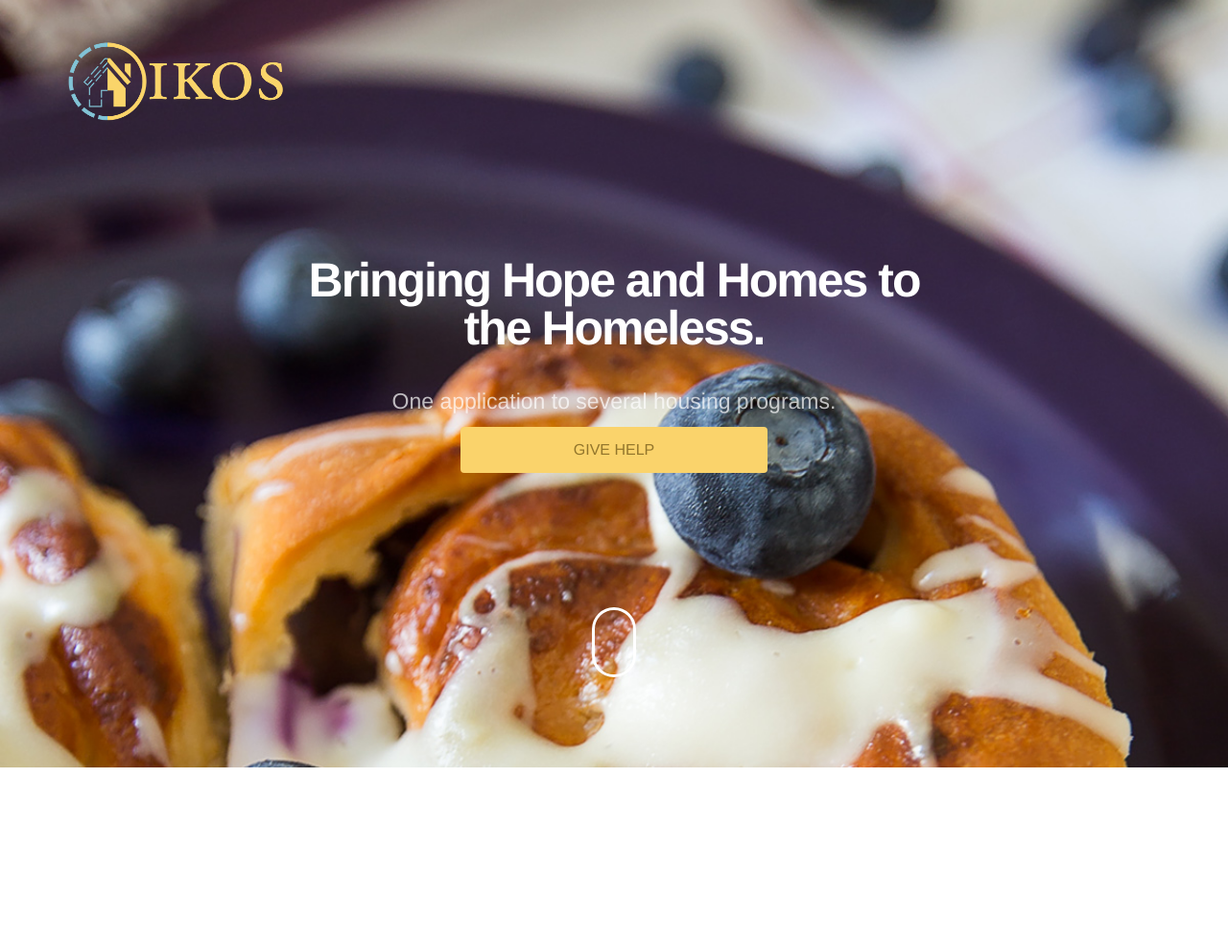
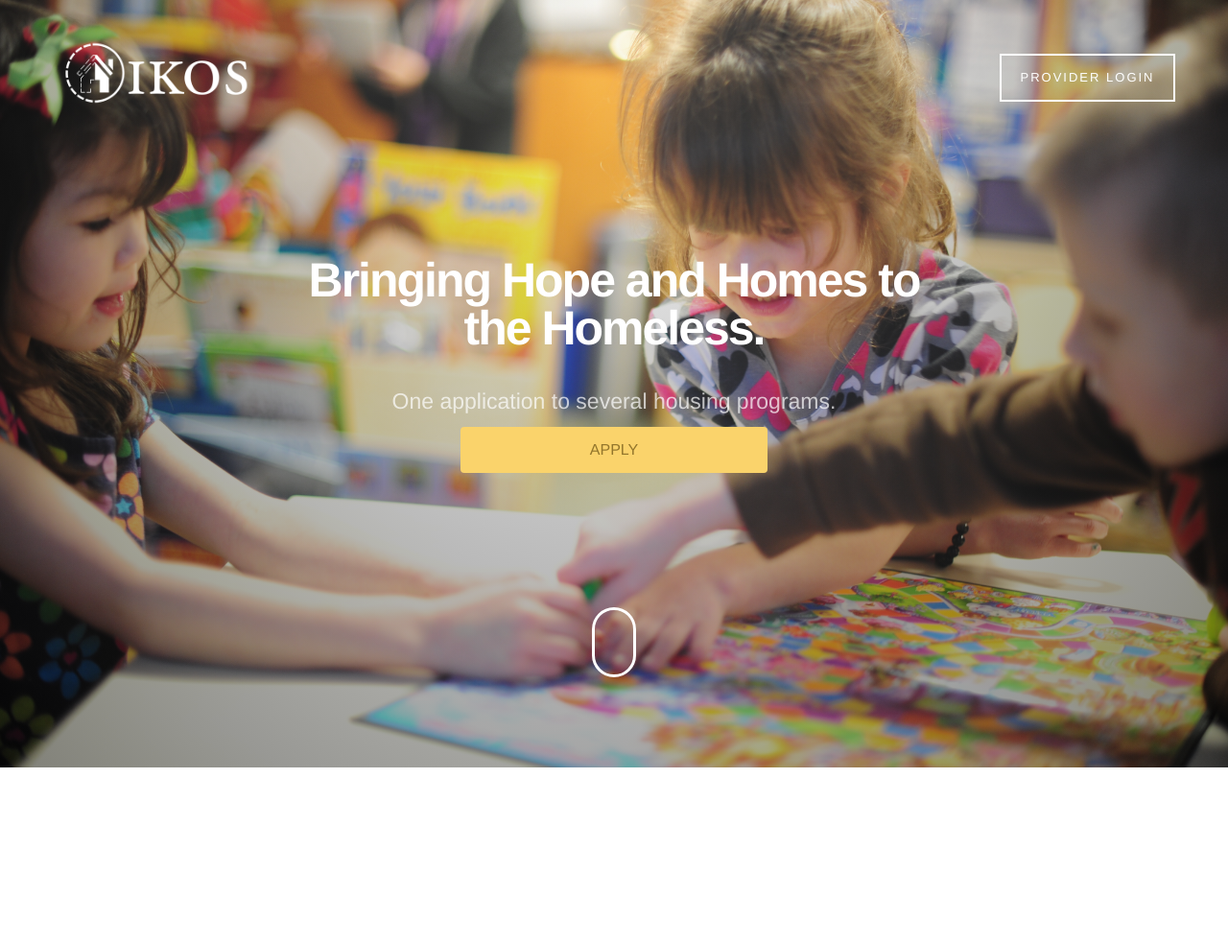
Before and after one commit to lcdvirgo/oikosapp, a PHP site: page / in a window 1280 px wide. Shown: the top 983 px of the page at 96% size. Run offline with PHP 8.4, Linux system fonts and the light colour scheme.

Commit message:
homepage styling

```diff
--- a/css/style.css
+++ b/css/style.css
@@ -629,7 +629,6 @@ section * {
   -moz-background-size: cover;
   -o-background-size: cover;
   background-size: cover;
-  opacity: 0.2;
   filter: alpha(opacity=20);
 }
 @media (max-width: 768px) {
@@ -1611,11 +1610,25 @@ body {
 }
 .header-10 .navbar .nav > li > a {
   font-family: "proxima-nova", "Helvetica Neue", Helvetica, Arial, sans-serif;
-  font-size: 20px;
-  font-weight: 500;
-  padding-top: 32px;
+  font-size: 13px;
+  font-weight: 300;
+  padding-top: 22px;
   padding-bottom: 24px;
-}
+  background-color: transparent;
+  border: 2px solid #fff;
+  border-radius: 0;
+  color: #fff;
+  text-transform: uppercase;
+  text-decoration: none;
+  letter-spacing: 2px;
+  padding: 1em 1.5em !important;
+}
+
+.header-10 .navbar .nav > li > a:hover {
+  color: rgba(0,0,0,.9);
+  background: #fff;
+}
+
 .header-10-sub .container {
   margin-top: 140px;
   margin-bottom: 180px;
@@ -1712,10 +1725,22 @@ body {
   }
 }
 .header-10-sub .background {
-  background-image: url("../img/img-1.jpg");
-  opacity: 1;
+  background-image: url("../img/bg-cover.jpg");
+  /* opacity: 1; */
   filter: alpha(opacity=100);
 }
+
+.background:before {
+  content: "";
+  background: -webkit-radial-gradient(top center, ellipse cover, rgba(255,255,255,0.2) 0%,rgba(0,0,0,0.5) 100%);
+  width: 100%;
+  height: 100%;
+  position: absolute;
+  z-index: -1;
+  top: 0;
+  left: 0;
+}
+
 .header-10-sub .scroll-btn {
   display: block;
   position: absolute;
--- a/index.html
+++ b/index.html
@@ -25,13 +25,13 @@
                 <div class="navbar span12">
                     <div class="navbar-inner">
                         <button type="button" class="btn btn-navbar"> </button>
-                        <a class="brand" href="#"><img src="img/oikos-color.png" style="width: 50%; height:auto;"></a>
+                        <a class="brand" href="#"><img src="img/logo-small.png" style="width: 43%; height:auto;"></a>
                         <div class="nav-collapse collapse pull-right">
                             <ul class="nav">
                                 <!-- <li><a data-section="SectionApp" href="#">App</a></li>
                                 <li><a data-section="SectionIngredients" href="#">Ingredients</a></li>
-                                <li><a data-section="SectionCooking" href="#">Login</a></li>
-                                <li><a data-section="SectionHere" href="#">Sign Up</a></li>-->
+                                <li><a data-section="SectionCooking" href="#">Login</a></li>-->
+                                <li><a data-section="SectionHere" href="#">Provider Login</a></li>
                             </ul>
                         </div>
                     </div>
@@ -46,7 +46,7 @@
                         <h1>Bringing Hope and Homes to the Homeless.</h1>
                         <p>One application to several housing programs.<br /></p>
                         <!-- <button id="button-call" class="button-left" type="submit">Need Help</button> -->
-                        <button id="button-call" class="button-right" type="submit" style="-webkit-border-radius: 4px; border-radius: 4px; text-align:center;">Give Help</button>
+                        <button id="button-call" class="button-right" type="submit" style="-webkit-border-radius: 4px; border-radius: 4px; text-align:center;">Apply</button>
                     </div>
                 </div>
             </div>
```
Also changed, not shown: img/bg-cover.jpg (added), photo/dsc_6611.jpg (added), 5 other files.
